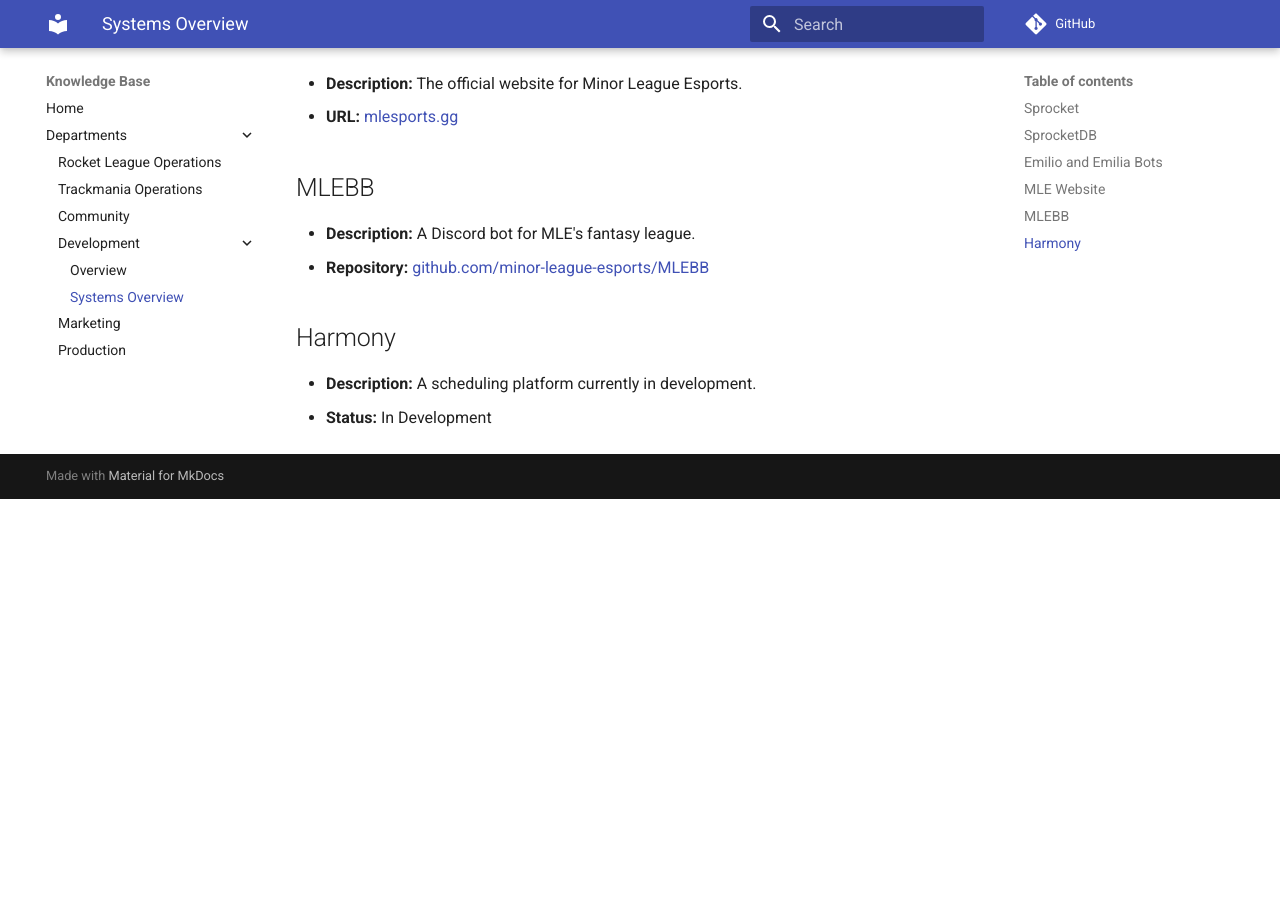
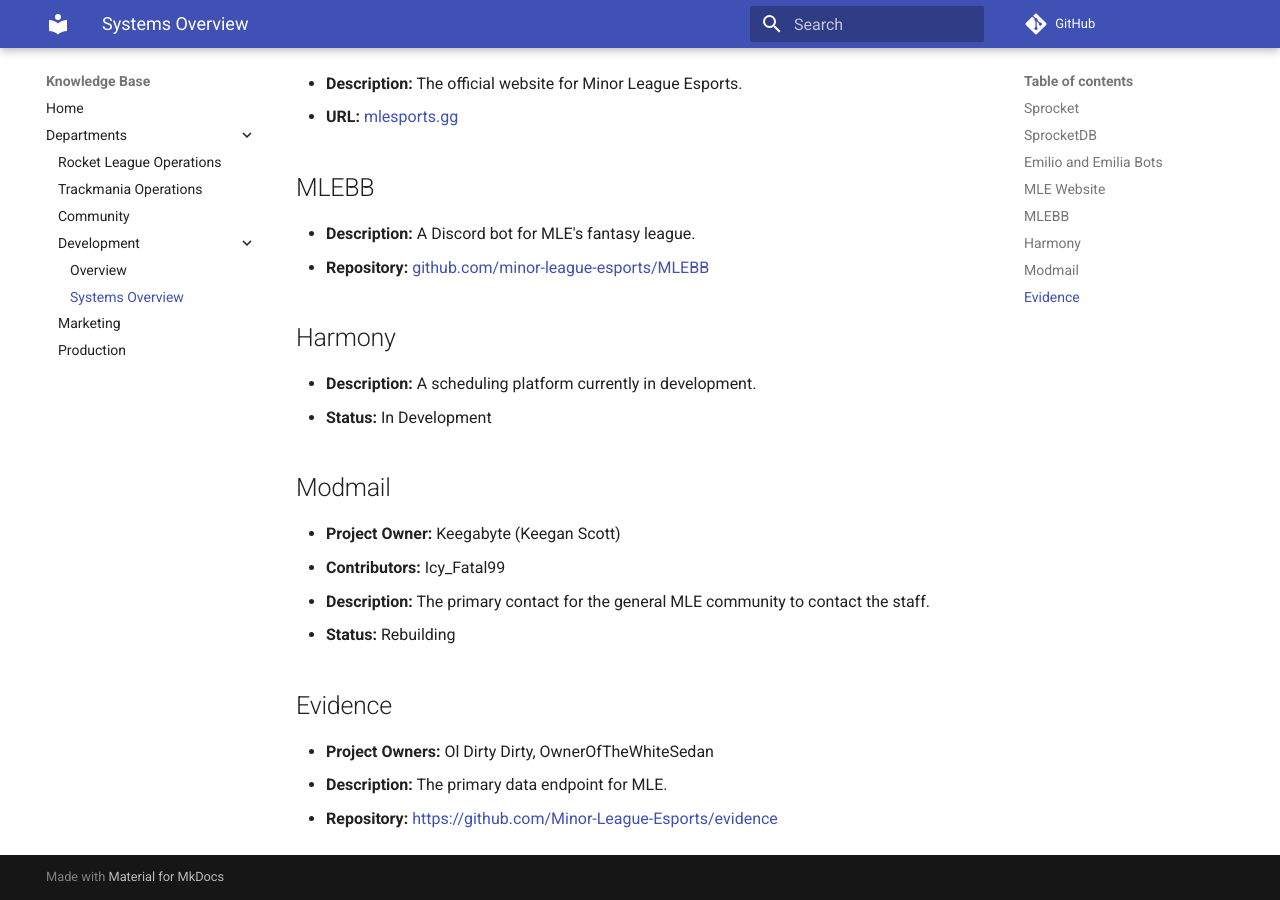
Before and after one commit to Minor-League-Esports/knowledgeBase, an MkDocs documentation site: the page built from docs/departments/systems-overview.md, in a window 1280 px wide and 900 px high, scrolled down 668 px. Built offline with MkDocs 1.6.1 and Material for MkDocs 9.7.7, drawn with Linux system fonts in a browser that asks for light colours; comment, search, counter and statistics services are not loaded; before the commit the page ends 1167 px from its top, so only the background shows below that.

Commit message:
Update systems overview with Modmail and Evidence info
Beginning the process of updating the projects with owners. Added/updated owners for Modmail and Evidence.

```diff
--- a/docs/departments/systems-overview.md
+++ b/docs/departments/systems-overview.md
@@ -24,3 +24,14 @@
 ## Harmony
 - **Description:** A scheduling platform currently in development.
 - **Status:** In Development
+
+## Modmail
+- **Project Owner:** Keegabyte (Keegan Scott)
+- **Contributors:** Icy_Fatal99
+- **Description:** The primary contact for the general MLE community to contact the staff.
+- **Status:** Rebuilding
+
+## Evidence
+- **Project Owners:** Ol Dirty Dirty, OwnerOfTheWhiteSedan
+- **Description:** The primary data endpoint for MLE.
+- **Repository:** [https://github.com/Minor-League-Esports/evidence](https://github.com/Minor-League-Esports/evidence)
```
